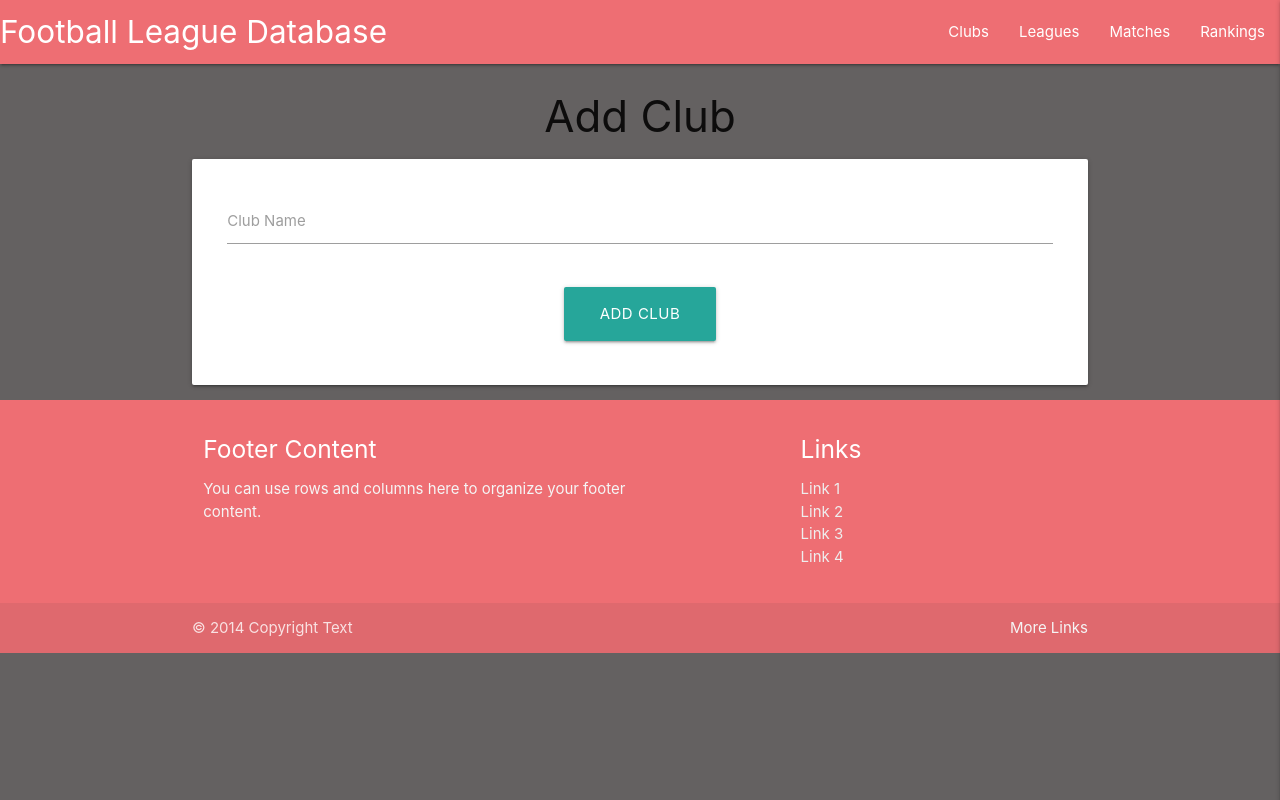
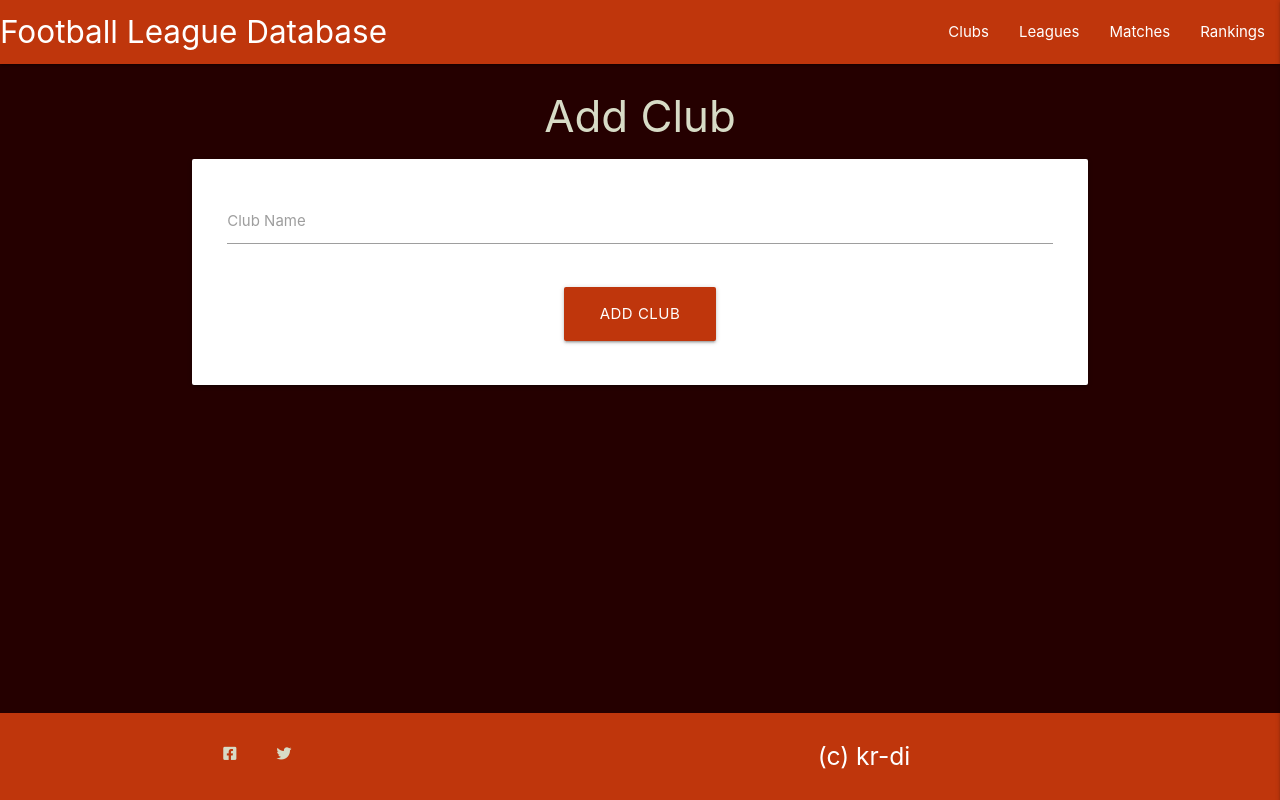
Before and after one commit to Kriz-hub/Football_League_Database, a Flask app: page /add_clubs in a window 1280 px wide. Run offline with Flask 2, Linux system fonts and the light colour scheme; some libraries are stand-ins or nearby versions.

Commit message:
footer ready, color scheme ready

```diff
--- a/static/css/style.css
+++ b/static/css/style.css
@@ -1,14 +1,21 @@
+:root {
+  --color-brokenwhite: rgb(215, 219, 198);
+}
+
 body {
     display: flex;
     min-height: 100vh;
     flex-direction: column;
-    background: rgb(100, 97, 97);
-  }
+    background: rgb(37, 0, 0);
+}
 
- /* main {
-    flex: 1 0 auto;
-  }
-*/
+main {
+  flex: 1 0 auto;
+}
+
+.color-of-text {
+  color: var(--color-brokenwhite);
+}
   .make-center {
     display: flex;
     justify-content: flex-end
@@ -26,9 +33,45 @@ body {
     display: inline;
   }
 
-  @media screen and (max-width: 767px) {
+  .footer-size {
+    min-height: 100vh;
+  }
+
+  .social-media-links {
+    margin: 0;
+    padding: 0;
+    display: flex;
+    justify-content: center;
+}
+
+ul.social-media-links li {
+    list-style: none;
+    padding: 10px;
+    margin: 0 10px;
+}
+
+ul.social-media-links li:hover {
+    background-color: #FFFFFF44;
+}
+
+.social-media {
+    color: var(--color-brokenwhite);
+}
+
+.copyright {
+    display: flex;
+    justify-content: center;
+    margin-top: 10px;
+}
+
+
+  @media screen and (max-width: 550px) {
     #sm-screen {
       display: inline;
+    }
+
+    pre {
+      margin: 0;
     }
 
     #desktop-screen {
--- a/templates/base.html
+++ b/templates/base.html
@@ -3,8 +3,10 @@
 <head>
     <meta charset="UTF-8">
     <meta name="viewport" content="width=device-width, initial-scale=1.0">
+    <link rel="stylesheet" href="https://use.fontawesome.com/releases/v5.15.1/css/all.css"
+          integrity="sha384-vp86vTRFVJgpjF9jiIGPEEqYqlDwgyBgEF109VFjmqGmIY/Y4HV4d3Gp2irVfcrp" crossorigin="anonymous"/>
     <link rel="stylesheet" href="https://cdnjs.cloudflare.com/ajax/libs/font-awesome/5.13.1/css/all.min.css"
-        integrity="sha512-xA6Hp6oezhjd6LiLZynuukm80f8BoZ3OpcEYaqKoCV3HKQDrYjDE1Gu8ocxgxoXmwmSzM4iqPvCsOkQNiu41GA==" crossorigin="anonymous" type="text/css">
+          integrity="sha512-xA6Hp6oezhjd6LiLZynuukm80f8BoZ3OpcEYaqKoCV3HKQDrYjDE1Gu8ocxgxoXmwmSzM4iqPvCsOkQNiu41GA==" crossorigin="anonymous" type="text/css">
     <link rel="stylesheet" href="https://cdnjs.cloudflare.com/ajax/libs/materialize/1.0.0/css/materialize.min.css" type="text/css">
     <link rel="stylesheet" href="{{ url_for('static', filename='css/style.css') }}" type="text/css">
     {% block styles %}
@@ -15,7 +17,7 @@
 
 	<header>
         <!-- top navbar -->
-		<nav class="nav-extended">
+		<nav class="nav-extended deep-orange darken-4">
 			<div class="nav-wrapper">
 				<a href="{{ url_for('get_clubs') }}" class="brand-logo">Football League Database</a>
 				<a href="#" data-target="mobile-demo" class="sidenav-trigger right"></a>
@@ -44,7 +46,7 @@
             {% if messages %}
                 {% for message in messages %}
                     <div class="row flashes">
-                        <h4 class="center-align">{{ message }}</h4>
+                        <h4 class="center-align color-of-text">{{ message }}</h4>
                     </div>
                 {% endfor %}
             {% endif %}
@@ -61,29 +63,29 @@
     {% block scripts %}
     {% endblock %}
 
-    <footer class="page-footer">
+      <footer class="page-footer deep-orange darken-4">
         <div class="container">
-          <div class="row">
-            <div class="col l6 s12">
-              <h5 class="white-text">Footer Content</h5>
-              <p class="grey-text text-lighten-4">You can use rows and columns here to organize your footer content.</p>
-            </div>
-            <div class="col l4 offset-l2 s12">
-              <h5 class="white-text">Links</h5>
-              <ul>
-                <li><a class="grey-text text-lighten-3" href="#!">Link 1</a></li>
-                <li><a class="grey-text text-lighten-3" href="#!">Link 2</a></li>
-                <li><a class="grey-text text-lighten-3" href="#!">Link 3</a></li>
-                <li><a class="grey-text text-lighten-3" href="#!">Link 4</a></li>
-              </ul>
-            </div>
-          </div>
-        </div>
-        <div class="footer-copyright">
-          <div class="container">
-          © 2014 Copyright Text
-          <a class="grey-text text-lighten-4 right" href="#!">More Links</a>
-          </div>
+           <div class="row" >
+             <div class="col s6">
+               <ul class="social-media-links left">
+                 <li>
+                   <a href="https://www.facebook.com" target="_blank">
+                     <!--Code for Facebook icon from https://fontawesome.com/icons/facebook?style=brands-->
+                     <i class="social-media fab fa-facebook-square" aria-hidden="true"></i>
+                      <span class="sr-only">Facebook</span>
+                    </a>
+                  </li>
+                  <li>
+                    <a href="https://www.twitter.com" target="_blank">
+                      <!--Code for Twitter icon from https://fontawesome.com/icons/twitter?style=brands-->
+                      <i class="social-media fab fa-twitter hvr-grow" aria-hidden="true"></i>
+                      <span class="sr-only">Twitter</span>
+                    </a>
+                  </li>
+                </ul>
+              </div>
+              <div class="col s6"><h5 class="copyright">(c) kr-di</h5></div>
+           </div>
         </div>
       </footer>
 </body>
--- a/templates/clubs_add.html
+++ b/templates/clubs_add.html
@@ -1,7 +1,7 @@
 {% extends "base.html" %}
 {% block content %}
 <main class="container">
-    <h3 class="center-align">Add Club</h3>
+    <h3 class="center-align color-of-text">Add Club</h3>
 
     <div class="row card-panel">
         <form class="col s12" method="POST" action="{{ url_for('add_club') }}">
@@ -16,7 +16,7 @@
             <!-- submit button -->
             <div class="row">
                 <div class="col s12 center-align">
-                    <button type="submit" class="btn-large">
+                    <button type="submit" class="btn-large deep-orange darken-4">
                         Add Club <i class="right"></i>
                     </button>
                 </div>
--- a/templates/clubs_delete.html
+++ b/templates/clubs_delete.html
@@ -1,11 +1,11 @@
 {% extends "base.html" %}
 {% block content %}
 <main class="container">
-    <h3 class="center-align">Warning: all it's matches will be lost too</h3>
+    <h3 class="center-align color-of-text">Warning: all it's matches will be lost too</h3>
 
     <div class="row">
         <div class="col s12 center-align">
-            <a href="{{ url_for('delete_club', club_id=club_id) }}" class="btn-large">
+            <a href="{{ url_for('delete_club', club_id=club_id) }}" class="btn-large deep-orange darken-4">
                 Delete Club Name <i class="right"></i>
             </a>
         </div>
--- a/templates/clubs_edit.html
+++ b/templates/clubs_edit.html
@@ -1,7 +1,7 @@
 {% extends "base.html" %}
 {% block content %}
 <main class="container">
-    <h3 class="center-align">Edit Club</h3>
+    <h3 class="center-align color-of-text">Edit Club</h3>
 
     <div class="row card-panel grey lighten-5">
         <form class="col s12" method="POST" action="{{ url_for('edit_club', club_id=club._id) }}">
@@ -16,10 +16,10 @@
             <!-- submit button -->
             <div class="row">
                 <div class="col s12 center-align">
-                    <a href="{{ url_for('get_clubs') }}" class="btn-large red">
+                    <a href="{{ url_for('get_clubs') }}" class="btn-large deep-orange darken-4">
                         Cancel <i class="right"></i>
                     </a>
-                    <button type="submit" class="btn-large">
+                    <button type="submit" class="btn-large deep-orange darken-4">
                         Edit Club
                     </button>
                 </div>
--- a/templates/leagues_add.html
+++ b/templates/leagues_add.html
@@ -1,7 +1,7 @@
 {% extends "base.html" %}
 {% block content %}
 <main class="container">
-    <h3 class="center-align">Add League</h3>
+    <h3 class="center-align color-of-text">Add League</h3>
 
     <div class="row card-panel">
         <form class="col s12" method="POST" action="{{ url_for('add_league') }}">
@@ -16,7 +16,7 @@
             <!-- submit button -->
             <div class="row">
                 <div class="col s12 center-align">
-                    <button type="submit" class="btn-large">
+                    <button type="submit" class="btn-large deep-orange darken-4">
                         Add League <i class="right"></i>
                     </button>
                 </div>
--- a/templates/leagues_delete.html
+++ b/templates/leagues_delete.html
@@ -1,11 +1,11 @@
 {% extends "base.html" %}
 {% block content %}
 <main class="container">
-    <h3 class="center-align">Warning: all it's matches will be lost too</h3>
+    <h3 class="center-align color-of-text">Warning: all it's matches will be lost too</h3>
 
     <div class="row">
         <div class="col s12 center-align">
-            <a href="{{ url_for('delete_league', league_id=league_id) }}" class="btn-large">
+            <a href="{{ url_for('delete_league', league_id=league_id) }}" class="btn-large deep-orange darken-4">
                 Delete Club Name <i class="right"></i>
             </a>
         </div>
--- a/templates/leagues_edit.html
+++ b/templates/leagues_edit.html
@@ -1,7 +1,7 @@
 {% extends "base.html" %}
 {% block content %}
 <main class="container">
-    <h3 class="center-align">Edit League</h3>
+    <h3 class="center-align color-of-text">Edit League</h3>
 
     <div class="row card-panel grey lighten-5">
         <form class="col s12" method="POST" action="{{ url_for('edit_league', league_id=league._id) }}">
@@ -16,10 +16,10 @@
             <!-- submit button -->
             <div class="row">
                 <div class="col s12 center-align">
-                    <a href="{{ url_for('get_leagues') }}" class="btn-large red">
+                    <a href="{{ url_for('get_leagues') }}" class="btn-large deep-orange darken-4">
                         Cancel <i class="right"></i>
                     </a>
-                    <button type="submit" class="btn-large">
+                    <button type="submit" class="btn-large deep-orange darken-4">
                         Edit League
                     </button>
                 </div>
--- a/templates/matches.html
+++ b/templates/matches.html
@@ -1,13 +1,13 @@
 {% extends "base.html" %}
 {% block content %}
 <main class="container">
-    <h3 class="center-align">Show Matches</h3>
+    <h3 class="center-align color-of-text">Show Matches</h3>
 
     <div class="row">
         <ul class="collection">
         {% for league in leagues %}
           <li class="collection-item">
-            <a href="{{ url_for('manage_matches', league_id=league._id) }}" class="btn right-align">Show and Edit Matches</a>
+            <a href="{{ url_for('manage_matches', league_id=league._id) }}" class="btn right-align deep-orange darken-4">Show and Edit Matches</a>
             <span>{{league.league_name }}</span>
           </li>
         {% endfor %}
--- a/templates/matches_add.html
+++ b/templates/matches_add.html
@@ -1,7 +1,7 @@
 {% extends "base.html" %}
 {% block content %}
 <main class="container">
-    <h3 class="center-align">Football Matches</h3>
+    <h3 class="center-align color-of-text">Football Matches</h3>
 
     <div class="row card-panel grey lighten-5">
         <form class="col s12" method="POST" action="{{ url_for('add_matches') }}">
@@ -72,7 +72,7 @@
           <!-- submit button -->
           <div class="row">
              <div class="col s12 center-align">
-                <button type="submit" class="btn-large">
+                <button type="submit" class="btn-large deep-orange darken-4">
                     Add Match <i class="right"></i>
                  </button>
              </div>
--- a/templates/matches_edit.html
+++ b/templates/matches_edit.html
@@ -1,7 +1,7 @@
 {% extends "base.html" %}
 {% block content %}
 <main class="container">
-    <h3 class="center-align">Edit Match</h3>
+    <h3 class="center-align color-of-text">Edit Match</h3>
 
     <div class="row card-panel">
         <form class="col s12" method="POST" action="{{ url_for('edit_match', match_id=match._id) }}">
@@ -77,7 +77,7 @@
             <div class="row">
                 <div class="col s12 center-align">
                     <!-- cancel button -->
-                    <a href="{{ url_for('get_matches') }}" class="btn-large red">
+                    <a href="{{ url_for('get_matches') }}" class="btn-large deep-orange darken-4">
                         Cancel
                     </a>
                     <button type="submit" class="btn-large">
--- a/templates/rankings.html
+++ b/templates/rankings.html
@@ -1,13 +1,13 @@
 {% extends "base.html" %}
 {% block content %}
 <main class="container">
-    <h3 class="center-align">Show League Rankings</h3>
+    <h3 class="center-align color-of-text">Show League Rankings</h3>
 
     <div class="row">
         <ul class="collection">
         {% for league in leagues %}
           <li class="collection-item">
-            <a href="{{ url_for('show_ranking', league_id=league._id) }}" class="btn right-align">Show Ranking</a>
+            <a href="{{ url_for('show_ranking', league_id=league._id) }}" class="btn right-align deep-orange darken-4">Show Ranking</a>
             <span>{{ league.league_name }}</span>
           </li>
         {% endfor %}
--- a/templates/rankings_show.html
+++ b/templates/rankings_show.html
@@ -1,7 +1,7 @@
 {% extends "base.html" %}
 {% block content %}
 <main>
-    <h3 class="center-align">Show Ranking</h3>
+    <h3 class="center-align color-of-text">Show Ranking</h3>
 
     <div class="row">
       <div id="sm-screen">
```
Also changed, not shown: templates/clubs.html (+4 -4 lines), templates/leagues.html (+4 -4 lines), templates/matches_manage.html (+4 -4 lines).
